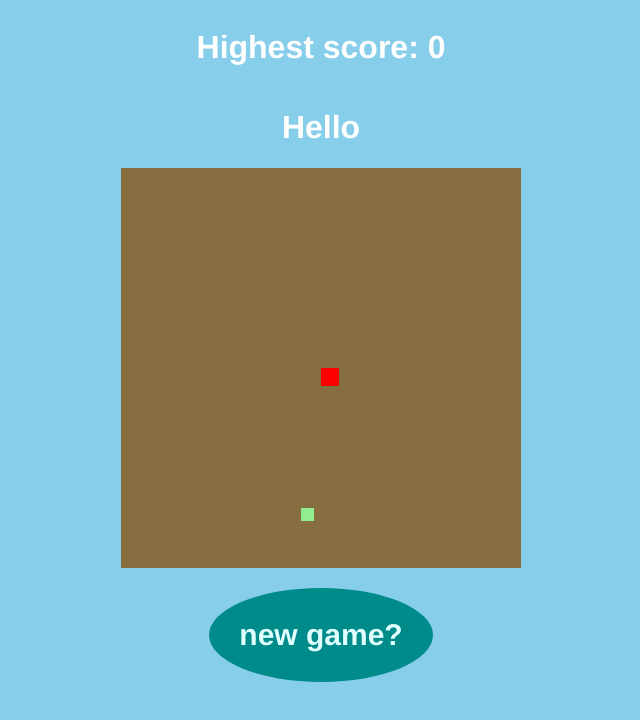
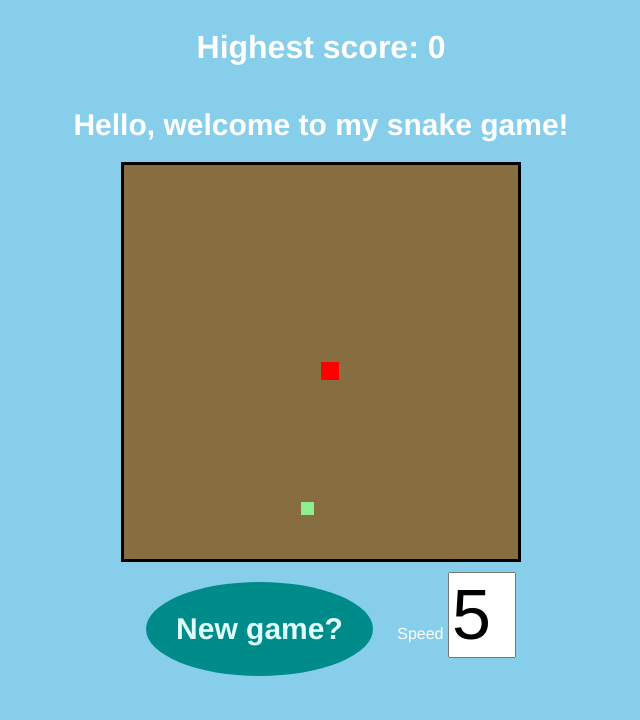
Before and after one commit to pokechirlia/Snake-game, a plain HTML site: page index.html in a window 1280 px wide. Shown: the whole page, without its empty margins (319-959 px from the left). Drawn offline with Linux system fonts and the light colour scheme.

Commit message:
game is completed
there may be bug need to be fixed though

```diff
--- a/index.html
+++ b/index.html
@@ -10,9 +10,14 @@
 <body onload="newGame()">
 	<div class="container">
 		<h1 id="score">Highest score: 0</h1>
-		<h1>Hello</h1>
+		<h1 id = "message-box">Hello</h1>
 		<canvas id = "game-box" width  ="400" height = "400"></canvas>
-		<button id = "new-game" onclick="newgame()">new game?</button>
+		<div class="bottom">
+			<button id = "new-game" onclick="newGame()">New game?</button>
+			<lable for = "speed">Speed</lable>
+			<input type = "number" id="speed" min = "1" max="9"/>
+		</div>
+
 	</div>
 
 	<script src = "script.js"></script>
--- a/script.js
+++ b/script.js
@@ -2,6 +2,9 @@
 const gameBox = document.getElementById("game-box");
 const ctx = gameBox.getContext("2d");
 const gameScoreBox = document.getElementById("score");
+const messageBox = document.getElementById("message-box");
+const speedBox = document.getElementById("speed");
+
 
 //snake class
 class SnakePart{
@@ -12,7 +15,8 @@ class SnakePart{
 }
 
 //attributes from the game
-let speed = 10;
+let speed = 5;
+speedBox.defaultValue = speed;
 let tileCount = 20; //canvas 20x20
 let tileSize = (gameBox.width / tileCount) - 2; //size slightly smaller
 let headX = 10;
@@ -21,25 +25,38 @@ let foodX = 5;
 let foodY = 5;
 let xVelocity = 0, yVelocity = 0;
 
-const snakeParts = [];
+let snakeParts = [];
 let score = 0;
 let initialLength = 2;
 let highestScore = 0;
+let edge = 3;
+let message;
 
 //game loop update every interval
 function drawGame(){
+
+    speed = speedBox.value;
 
     clearScreen();
     updateSnakePosition();
     checkFoodEaten();
     drawFood();
     drawSnake();
-    setTimeout(drawGame, 2000/speed);
+
+    let gameOver = checkGameOver();
+    updateMessage(gameOver);
+    if(gameOver)
+        return;
+
+    setTimeout(drawGame, 1000/speed);
 }
 
 function clearScreen(){
+    ctx.fillStyle = "black";
+    ctx.fillRect(0,0, gameBox.width, gameBox.height);
+
     ctx.fillStyle = "rgb(135, 110, 64)";
-    ctx.fillRect(0,0, gameBox.width, gameBox.height);
+    ctx.fillRect(edge,edge, gameBox.width-edge*2, gameBox.height-edge*2);
 }
 
 function drawSnake(){
@@ -83,17 +100,92 @@ function checkFoodEaten(){
 }
 
 function randomFoodPosition(){
-    foodX = Math.floor(Math.random() * tileCount);
-    foodY = Math.floor(Math.random() * tileCount);
+
+    //random so that the food is not too close to the edge
+    foodX = Math.floor(Math.random() * (tileCount-2) + 1);
+    foodY = Math.floor(Math.random() * (tileCount-2) + 1);
+}
+
+function updateMessage(gameOver){
+
+    if(gameOver){
+        message = "Did I just hit something? GAME OVER :("
+    }
+    else{
+
+        if(score > highestScore)
+            message = "I just pass my highest score! Keep going!";
+
+        if(score == 1)
+            message = "Yay! My first score!";
+
+        if(score == 5)
+            message = "Yummm so gooooood!!!";
+
+        if(score == 10)
+            message = "We are having a party today!!";
+
+        if(score == 20)
+            message = "I'm starting to get full now...";
+
+        if(score == 40)
+            message = "We actually reach this far?";
+
+    }
+
+
+    messageBox.innerHTML = message;
+}
+
+function checkGameOver(){
+    let gameOver = false;
+
+    //game cannot be over if it is not started yet
+    if(yVelocity == 0 && xVelocity == 0)
+        return gameOver;
+
+    if(headX <= 0 || headX >= tileCount-1 || headY <= 0 || headY >= tileCount-1)
+        gameOver = true;
+
+    for(let i = 0; i < snakeParts.length-1; i++){
+        let part = snakeParts[i];
+        if(headX == part.x && headY == part.y)
+        {
+            gameOver = true;
+            break;
+        }
+    }
+
+    if(gameOver)
+    {
+        if(score > highestScore)
+        {
+            highestScore = score;
+
+        }
+        gameScoreBox.innerHTML = "Highest score: " + highestScore;
+    }
+
+    return gameOver;
 }
 
 function newGame(){
+
+    message = "Hello, welcome to my snake game!";
+
+    //reset all attributes
+    headX = 10;
+    headY = 10;
+    xVelocity = 0;
+    yVelocity = 0;
+
+    snakeParts = [];
+    score = 0;
+
     randomFoodPosition();
     drawGame();
-    if(score > highestScore)
-        highestScore = score;
 
-    gameScoreBox.innerHTML = "Highest score: " + highestScore;
+
 }
 
 //check key input
--- a/style.css
+++ b/style.css
@@ -19,6 +19,16 @@ body{
     background-color: rgb(135, 110, 64);
 }
 
+#message-box{
+    font-size: 30px;
+}
+
+#speed{
+    width: 60px;
+    height: 80px;;
+    font-size: 70px;
+}
+
 #new-game{
     background-color: darkcyan;
     font-size: 30px;
```
